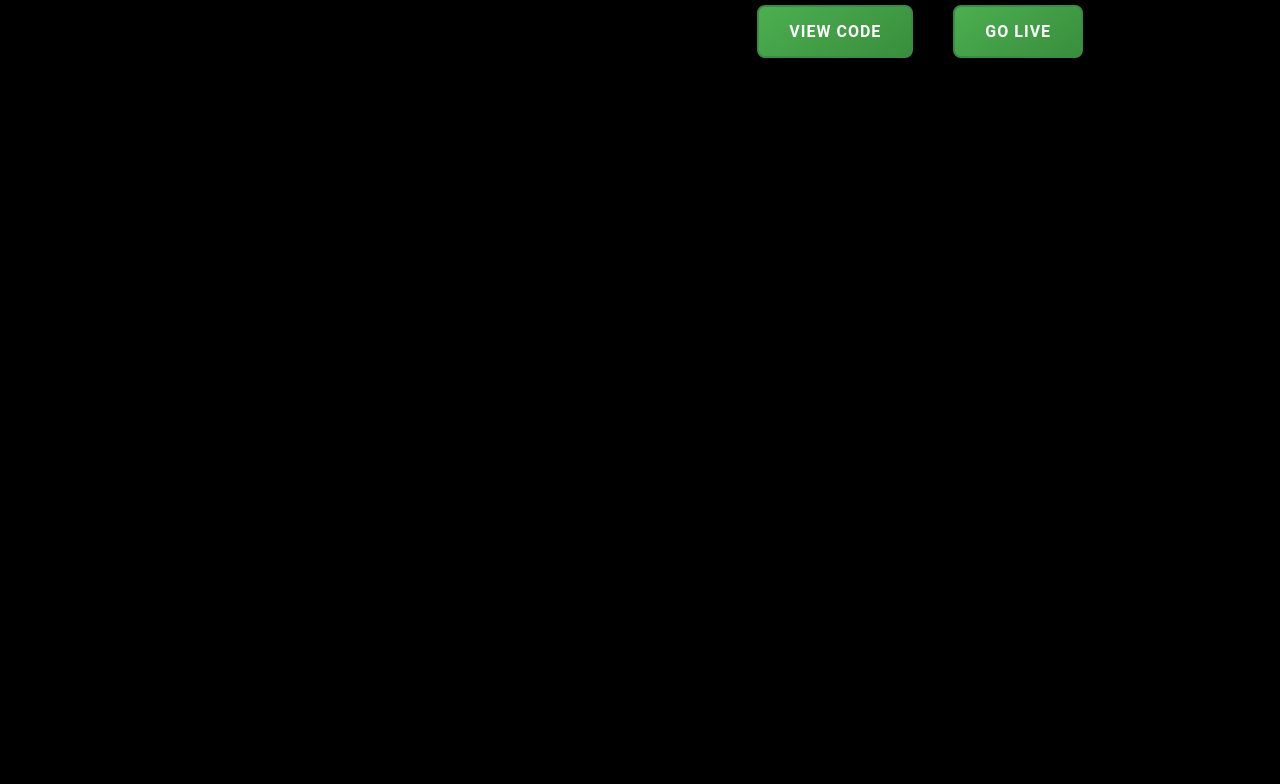
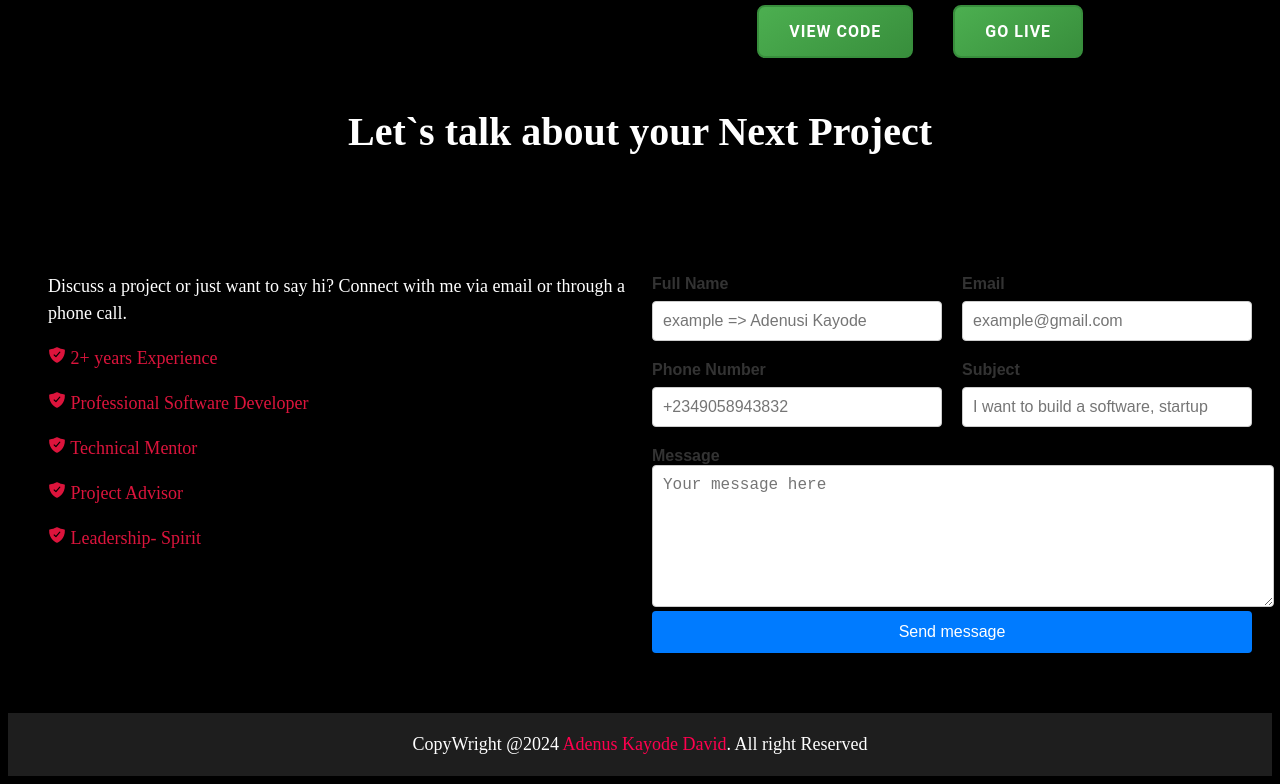
Before and after one commit to Yungflashh/myportfolio, a React (Vite) app: page / in a window 1280 px wide. Shown: the part 6762-7546 px from the top of the page. Before the commit the page ends 6870 px from the top, so only its background shows below. Built offline with nearby package versions, Linux system fonts and the light colour scheme.

Commit message:
added footer and contact components

```diff
--- a/index.html
+++ b/index.html
@@ -11,5 +11,8 @@
   <body>
     <div id="root"></div>
     <script type="module" src="/src/main.jsx"></script>
+    <script src="https://cdn.jsdelivr.net/npm/gsap@3.12.5/dist/gsap.min.js"></script>
+
+    <script src="https://cdn.jsdelivr.net/npm/gsap@3.12.5/dist/ScrollTrigger.min.js"></script>
   </body>
 </html>
--- a/src/App.jsx
+++ b/src/App.jsx
@@ -1,11 +1,14 @@
 import HomePage from "./pages/Homepage/HomePage"
+import Footer from "./static/Header/Footer"
+import Header from "./static/Header/Header"
 
 
 function App() {
     return  (
       <>
-
+          <Header />
           <HomePage />
+          <Footer />
 
 
       </>
--- a/src/components/Contact.jsx
+++ b/src/components/Contact.jsx
@@ -1,10 +1,64 @@
+import "../styles/Contact.css"
+import { IoShieldCheckmark } from "react-icons/io5";
 
 const Contact = () => {
   return (
-    <div>
-            <h2>Let`s talk about your Next Project</h2>
+
+    <>
+    <h2>Let`s talk about your Next Project</h2>
+    <div className="contactContainer">
+          <div className="contactText">
+
+
+          <p>Discuss a project or just want to say hi? Connect with me via email or through a phone call.</p>
+
+          <p className="iconColor"><IoShieldCheckmark /> 2+ years Experience</p>
+          <p className="iconColor" ><IoShieldCheckmark /> Professional Software Developer</p>
+          <p className="iconColor" ><IoShieldCheckmark /> Technical Mentor</p>
+          <p className="iconColor" ><IoShieldCheckmark /> Project Advisor</p>
+          <p className="iconColor" ><IoShieldCheckmark /> Leadership- Spirit</p>
+
+
+
+          </div>
+
+          <div className="contactForm">
+
+              <div className="row">
+                      <div className="nameField">
+                        <label htmlFor="Name">Full Name</label>
+                        <input id="Name"placeholder="example => Adenusi Kayode"/>
+                      </div>
+                      <div className="emailField">
+                        <label htmlFor="email">Email</label>
+                        <input type="email"  id="email" placeholder="example@gmail.com"/>
+                      </div>
+              </div>
+
+
+              <div className="row">
+                      <div className="phoneField">
+                        <label htmlFor="phone">Phone Number</label>
+                        <input id="phone" placeholder="+2349058943832"/>
+                      </div>
+                      <div className="subjectField">
+                        <label htmlFor="subjec">Subject</label>
+                        <input type="text"  id="subject" placeholder="I want to build a software, startup"/>
+                      </div>
+              </div>
+
+              <label htmlFor="msg">Message</label>
+
+              <textarea name="msg" id="msg" placeholder="Your message here"></textarea>
+
+              <button id="snd">Send message</button>
+
+          </div>
+
 
     </div>
+
+    </>
   )
 }
 
--- a/src/components/HeroSection.jsx
+++ b/src/components/HeroSection.jsx
@@ -1,4 +1,7 @@
 import "../styles/HeroSection.css"
+import { useEffect, useRef } from 'react';
+import { gsap } from "gsap/gsap-core";
+// import { ScrollTrigger } from "gsap/ScrollTrigger";
 
 import TypewriterEffect from "./TypeWriter"
 
@@ -17,6 +20,18 @@ import oval from "../assets/oval.svg"
 
 const HeroSection = () => {
 
+    // const boxRef = useRef(null);
+
+    // useEffect(() => {
+    //     // gsap.to is used to animate the element referenced by boxRef
+    //     gsap.to(boxRef.current, {
+    //       x: 100,       // Move the box 300px to the right
+    //       duration: 2,   // Animation duration
+    //       ease: "power2.out", // Easing function for smooth animation
+    //     });
+    //   }, []); // Empty dependency array ensures this runs only once, on mount
+
+
         const handleDownload = () => {
             // Replace 'path/to/your/file.pdf' with the actual path to your PDF
             const link = document.createElement('a');
@@ -27,7 +42,8 @@ const HeroSection = () => {
             document.body.removeChild(link);
         };
   return (
-    <div className="HeroSection">
+    // ref={boxRef}
+    <div  className="HeroSection">
 
         <div className="HeroText">
             <h2>HI, I am</h2>
--- a/src/pages/Homepage/HomePage.jsx
+++ b/src/pages/Homepage/HomePage.jsx
@@ -1,3 +1,4 @@
+import Contact from "../../components/Contact"
 import HeroSection from "../../components/HeroSection"
 import Services from "../../components/Services"
 import TechStack from "../../components/TechStack"
@@ -9,12 +10,13 @@ import "./HomePage.css"
 const HomePage = () => {
   return (
     <div>
-        <Header/>
+
         <HeroSection />
         <About />
         <Services />
         <TechStack />
         <Works />
+        <Contact />
 
         </div>
 
--- /dev/null
+++ b/src/static/Header/Footer.jsx
@@ -0,0 +1,10 @@
+import "../../styles/Footer.css"
+const Footer = () => {
+  return (
+    <div className="Footer">
+            <p>CopyWright @2024 <span> Adenus Kayode David</span>.  All right Reserved</p>
+    </div>
+  )
+}
+
+export default Footer
--- /dev/null
+++ b/src/styles/Contact.css
@@ -0,0 +1,108 @@
+.contactContainer{
+    display: flex;
+    justify-content: space-around;
+}
+
+
+.contactForm {
+    width: 100%;
+    max-width: 600px;
+    margin: 0 auto;
+    padding: 20px;
+    font-family: Arial, sans-serif;
+    /* background-color: #f9f9f9; */
+    border-radius: 8px;
+    box-shadow: 0 4px 8px rgba(0, 0, 0, 0.1);
+  }
+
+
+  .contactText{
+    margin-left: 40px;
+  }
+
+  .row {
+    display: flex;
+    gap: 20px; /* Space between the fields */
+    margin-bottom: 20px;
+  }
+
+  .nameField, .emailField, .phoneField, .subjectField {
+    flex: 1;
+    display: flex;
+    flex-direction: column;
+  }
+
+  label {
+    margin-bottom: 8px;
+    font-weight: bold;
+    color: #333;
+  }
+
+  input, textarea {
+    padding: 10px;
+    border: 1px solid #ccc;
+    border-radius: 4px;
+    font-size: 16px;
+    transition: border 0.3s ease-in-out;
+  }
+
+  input:focus, textarea:focus {
+    border-color: #007BFF;
+    outline: none;
+  }
+
+  textarea {
+    resize: vertical;
+    min-height: 120px;
+    width: 100%;
+  }
+
+  #snd {
+    padding: 12px 20px;
+    background-color: #007BFF;
+    color: white;
+    border: none;
+    border-radius: 4px;
+    font-size: 16px;
+    cursor: pointer;
+    transition: background-color 0.3s ease;
+    width: 100%;
+  }
+
+  #snd:hover {
+    background-color: #0056b3;
+  }
+
+  .iconColor{
+    color: crimson;
+  }
+
+  @media (max-width: 768px) {
+    .row {
+      flex-direction: column; /* Stack fields on smaller screens */
+     padding: 0px;
+    }
+
+    .nameField, .emailField, .phoneField, .subjectField {
+      flex: 1;
+    }
+
+    .contactContainer{
+        flex-direction: column;
+    }
+
+
+
+    .contactForm{
+        padding: 0px;
+    }
+
+    textarea{
+        width: 90%;
+    }
+
+    #snd{
+        width: 50%;
+        margin-top: 20px;
+    }
+  }
--- /dev/null
+++ b/src/styles/Footer.css
@@ -0,0 +1,13 @@
+.Footer{
+    background-color: rgb(30,30,30);
+    display: flex;
+    justify-content: center;
+    align-items: center;
+    margin-top: 40px;
+}
+
+@media (max-width:900px){
+    .Footer p{
+           text-align: center;
+    }
+}
```
Also changed, not shown: src/scripts/animation.js (added, +12 -0 lines).
